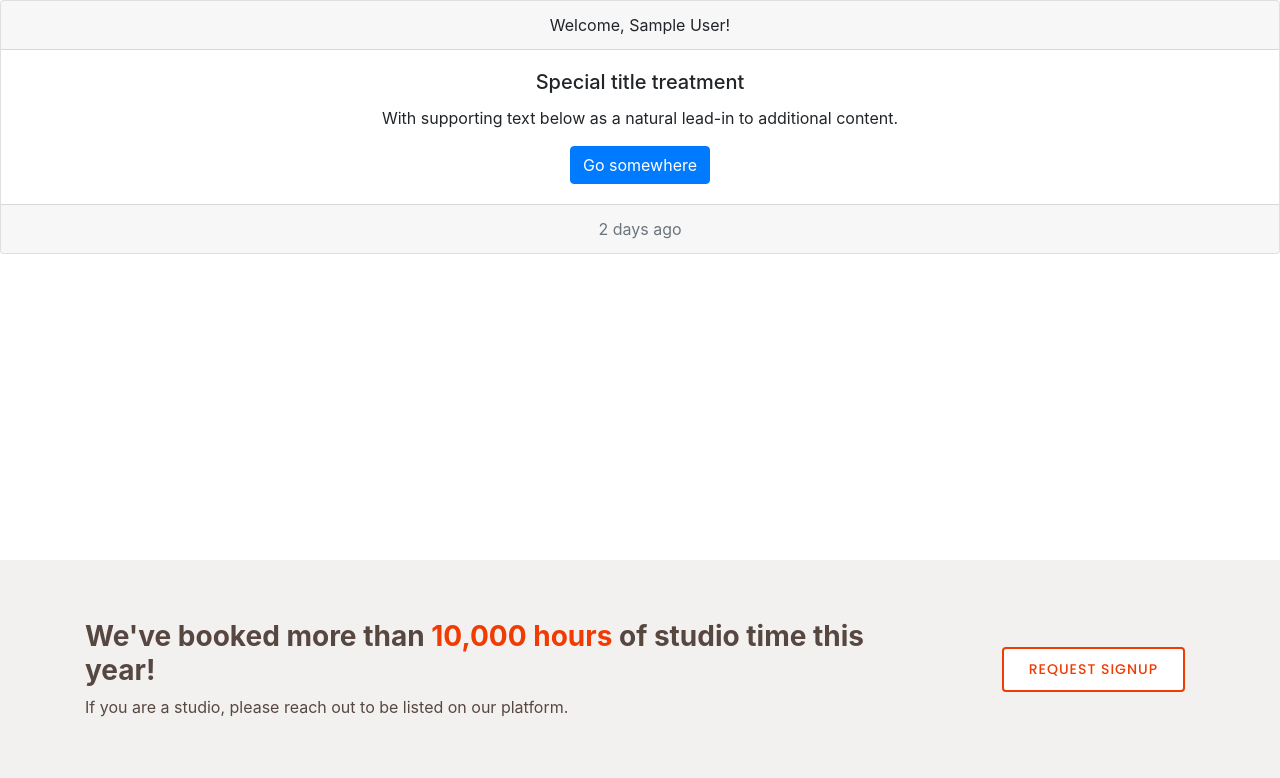
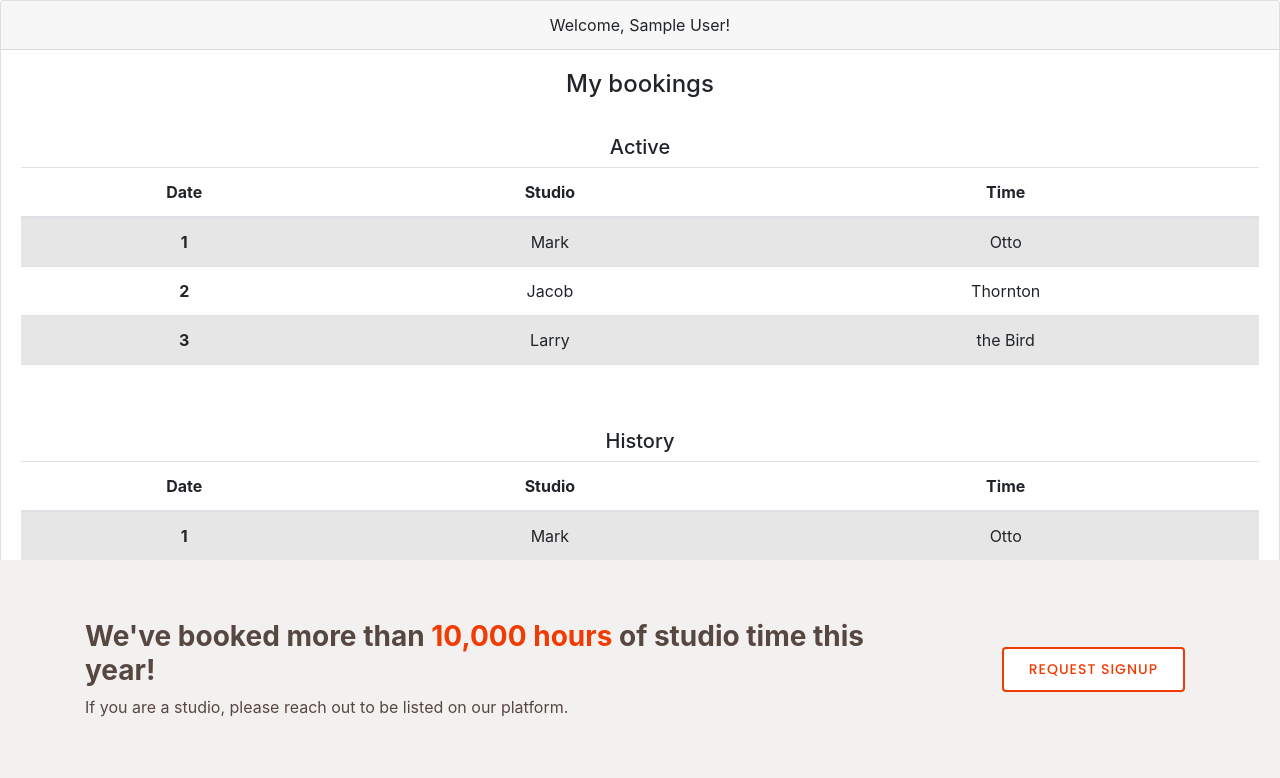
Before and after one commit to j0sephsasson/studio-lock, a Flask app: page /profile in a window 1280 px wide. Shown: the part 111-889 px from the top of the page. Run offline with Flask 2, Linux system fonts and the light colour scheme; the visitor is signed in with stand-in values (Sample User, id 1); some libraries are stand-ins or nearby versions; some web fonts are replaced.

Commit message:
started developing profile

```diff
--- a/app/templates/profile.html
+++ b/app/templates/profile.html
@@ -1,17 +1,71 @@
 {% extends "base.html" %}
 
 {% block content %}
-<div class="card text-center">
+<div class="card text-center" id="profile">
     <div class="card-header">
       Welcome, {{ name }}!
     </div>
     <div class="card-body">
-      <h5 class="card-title">Special title treatment</h5>
-      <p class="card-text">With supporting text below as a natural lead-in to additional content.</p>
-      <a href="#" class="btn btn-primary">Go somewhere</a>
-    </div>
-    <div class="card-footer text-muted">
-      2 days ago
+      <h4 class="card-title">My bookings</h4>
+      <br>
+      <h5>Active</h5>
+      <table class="table table-striped">
+        <thead>
+          <tr>
+            <th scope="col">Date</th>
+            <th scope="col">Studio</th>
+            <th scope="col">Time</th>
+          </tr>
+        </thead>
+        <tbody>
+          <tr>
+            <th scope="row">1</th>
+            <td>Mark</td>
+            <td>Otto</td>
+          </tr>
+          <tr>
+            <th scope="row">2</th>
+            <td>Jacob</td>
+            <td>Thornton</td>
+          </tr>
+          <tr>
+            <th scope="row">3</th>
+            <td>Larry</td>
+            <td>the Bird</td>
+          </tr>
+        </tbody>
+      </table>
+
+      <br>
+      <br>
+
+      <h5>History</h5>
+      <table class="table table-striped">
+        <thead>
+          <tr>
+            <th scope="col">Date</th>
+            <th scope="col">Studio</th>
+            <th scope="col">Time</th>
+          </tr>
+        </thead>
+        <tbody>
+          <tr>
+            <th scope="row">1</th>
+            <td>Mark</td>
+            <td>Otto</td>
+          </tr>
+          <tr>
+            <th scope="row">2</th>
+            <td>Jacob</td>
+            <td>Thornton</td>
+          </tr>
+          <tr>
+            <th scope="row">3</th>
+            <td>Larry</td>
+            <td>the Bird</td>
+          </tr>
+        </tbody>
+      </table>
     </div>
   </div>
 {% endblock %}
```
